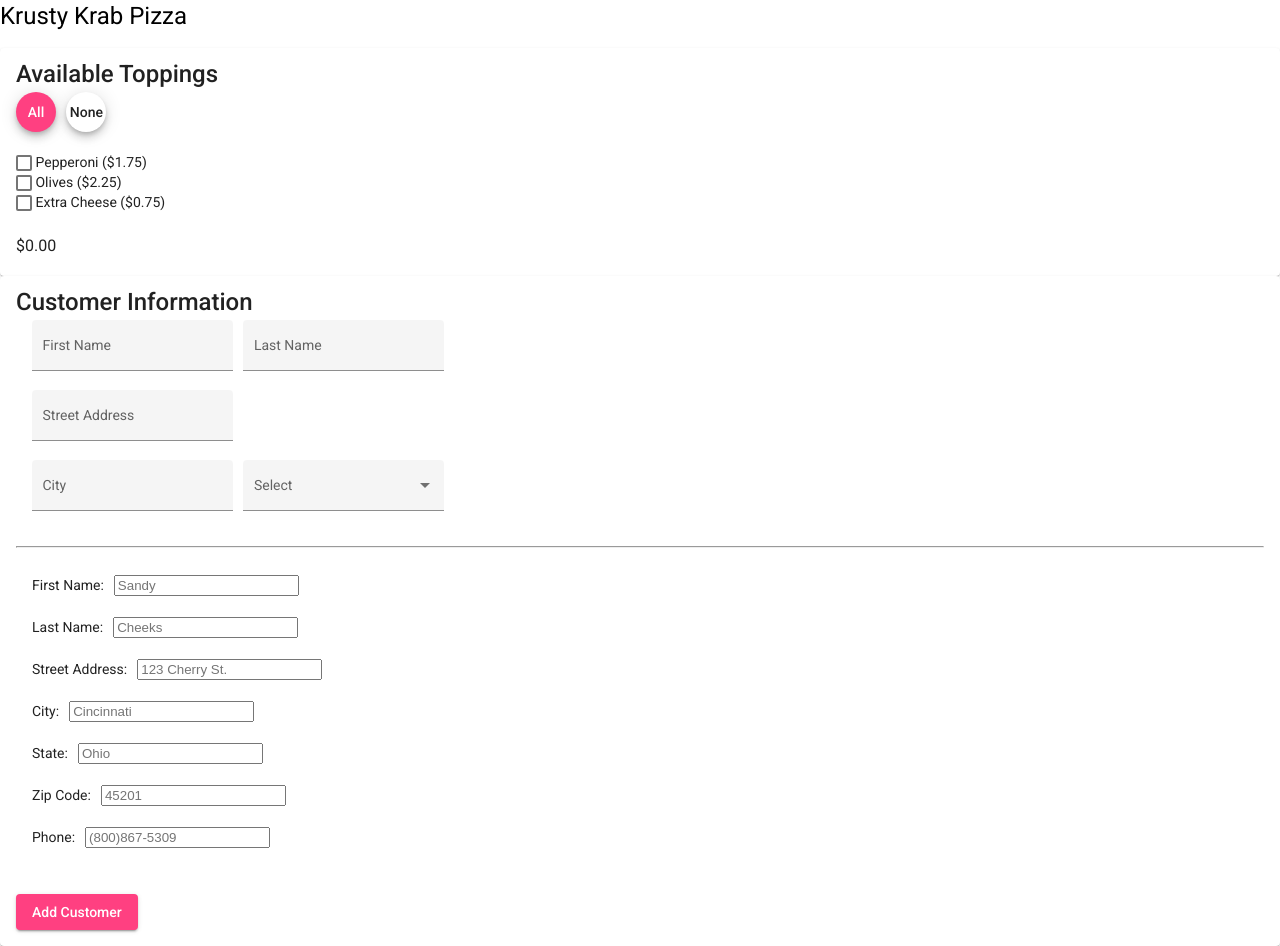
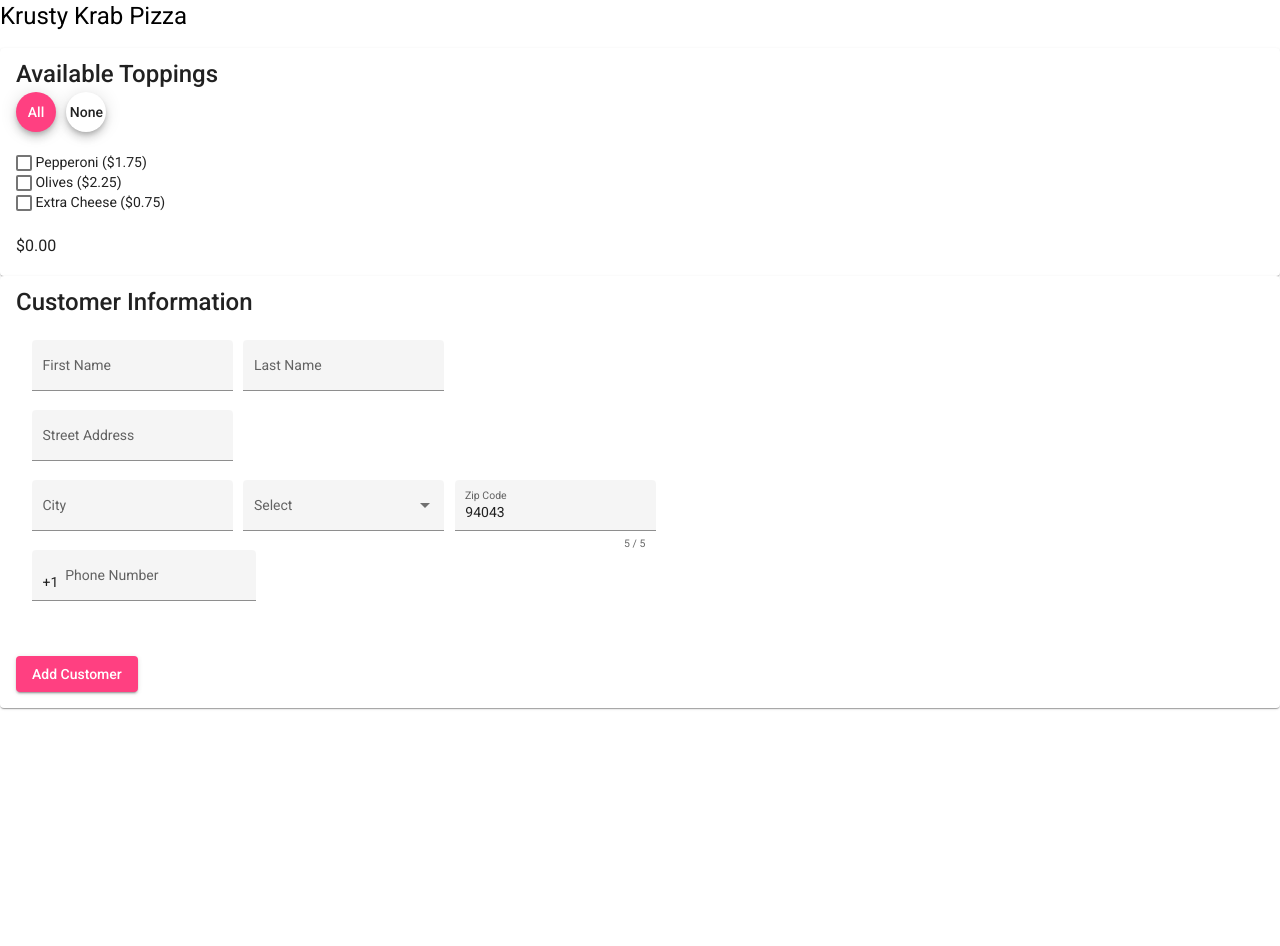
Before and after one commit to tsteelematc/components-5, an Angular app: page / in a window 1280 px wide. After the commit the page ends 800 px from the top, so only its background shows below. Built offline with nearby package versions, Linux system fonts and the light colour scheme.

Commit message:
Fixed the form
finished putting in the styles on the form

```diff
--- a/src/app/customer-info-form/customer-info.component.html
+++ b/src/app/customer-info-form/customer-info.component.html
@@ -1,7 +1,9 @@
 <mat-card>
+
     <mat-card-title>
         Customer Information
     </mat-card-title>
+    <br />
     <mat-card-content>
 
         <form class="example-form">
@@ -81,41 +83,26 @@
                   <mat-option value="Wyoming">WY</mat-option>
                 </mat-select>
               </mat-form-field>
+
+              &nbsp;
+            <mat-form-field appearance="fill">
+                <mat-label>Zip Code</mat-label>
+                <input matInput #postalCode maxlength="5" placeholder="Ex. 94105" value="94043">
+                <mat-hint align="end">{{postalCode.value.length}} / 5</mat-hint>
+            </mat-form-field>
+
+            <br />
+            <mat-form-field class="example-full-width" appearance="fill">
+                <mat-label>Phone Number</mat-label>
+                <span matPrefix>+1 &nbsp;</span>
+                <input type="tel" matInput placeholder="555-555-1234">
+              </mat-form-field>
+
+
         </form>
 
 
 
-        <hr />
-
-        <form action="post">
-
-            <label for="firstName">First Name:<span class="required"></span></label>
-            <input type="text" name="firstName" id="firstName" placeholder="Sandy" required />
-            <br>
-
-            <label for="lastName">Last Name:<span class="required"></span></label>
-            <input type="text" name="lastName" id="lastName" placeholder="Cheeks" required />
-            <br>
-
-            <label for="streetAddress">Street Address:<span class="required"></span></label>
-            <input type="text" name="streetAddress" id="streetAddress" placeholder="123 Cherry St." required />
-            <br>
-
-            <label for="city">City:<span class="required"></span></label>
-            <input type="text" name="city" id="city" placeholder="Cincinnati" required />
-            <br>
-
-            <label for="state">State:<span class="required"></span></label>
-            <input type="text" name="state" id="state" placeholder="Ohio" required />
-            <br>
-
-            <label for="zipCode">Zip Code:<span class="required"></span></label>
-            <input type="text" name="zipCode" id="zipCode" placeholder="45201" required />
-            <br>
-
-            <label for="phone">Phone:</label>
-            <input type="text" name="phone" id="phone" placeholder="(800)867-5309">
-        </form>
 
         &nbsp;
         <br />
```
